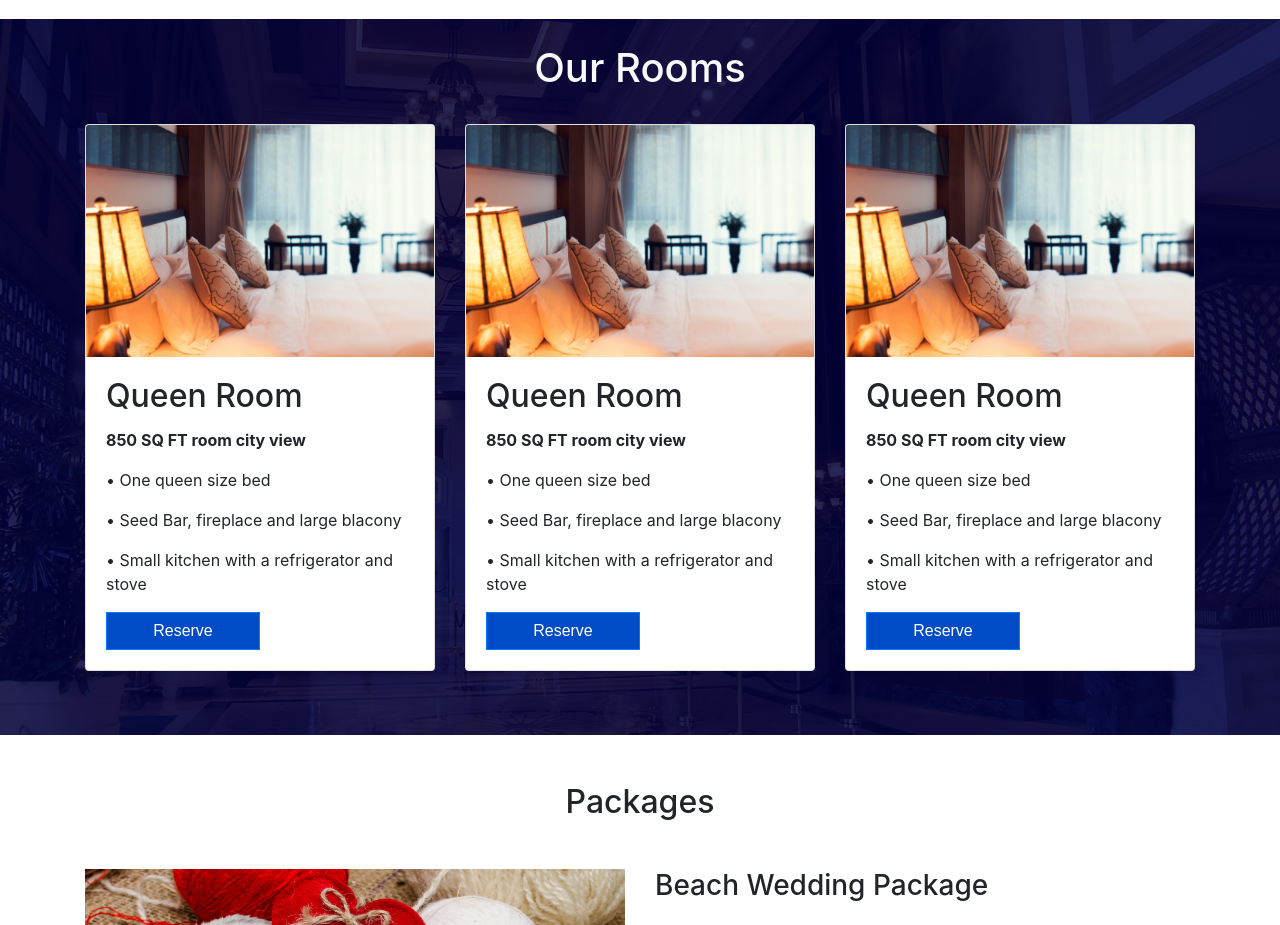
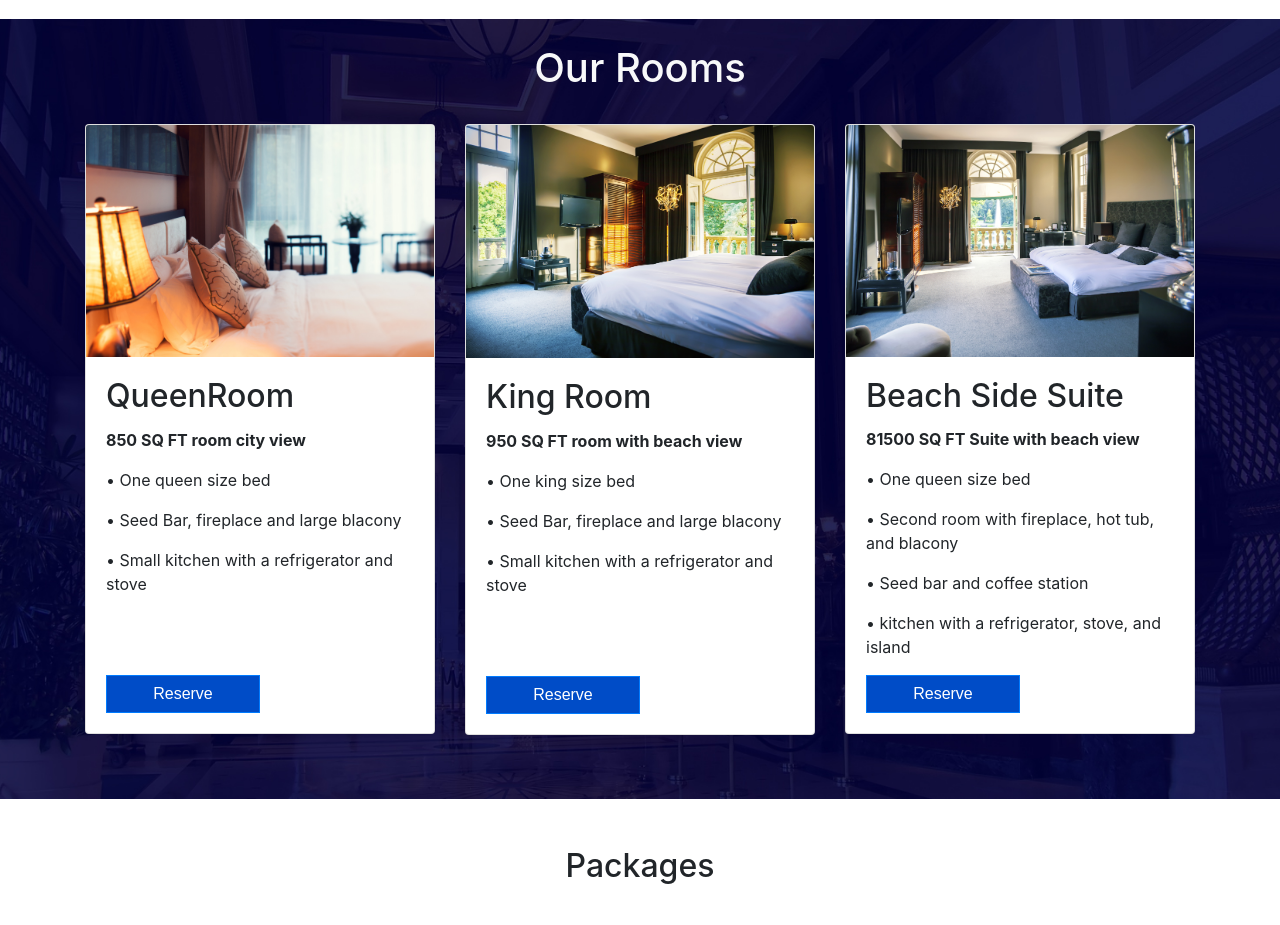
Before and after one commit to Matthew-J-Mendoza/Redo-Websites-React, a React (Create React App) app: page /Hamster_Hotel in a window 1280 px wide. Shown: the part 1040-1965 px from the top of the page. Built offline with nearby package versions, Linux system fonts and the light colour scheme.

Commit message:
Cards display the right info

```diff
--- a/public/index.html
+++ b/public/index.html
@@ -10,11 +10,13 @@
       content="Web site created using create-react-app"
     />
     <link rel="apple-touch-icon" href="%PUBLIC_URL%/logo192.png" />
+
     <!--
       manifest.json provides metadata used when your web app is installed on a
       user's mobile device or desktop. See https://developers.google.com/web/fundamentals/web-app-manifest/
     -->
     <link rel="manifest" href="%PUBLIC_URL%/manifest.json" />
+
     <!--
       Notice the use of %PUBLIC_URL% in the tags above.
       It will be replaced with the URL of the `public` folder during the build.
@@ -24,7 +26,7 @@
       work correctly both with client-side routing and a non-root public URL.
       Learn how to configure a non-root public URL by running `npm run build`.
     -->
-    <title>React App</title>
+    <title>React Redo Websites</title>
   </head>
   <body>
     <noscript>You need to enable JavaScript to run this app.</noscript>
--- /dev/null
+++ b/src/Components/Hamster_Hotel/HHcomponents/RoomFolder/CardData.js
@@ -0,0 +1,15 @@
+export const QueensRoom ={
+    title: "QueenRoom",
+    dimension: "850 SQ FT room city view",
+    list: ['• One queen size bed','• Seed Bar, fireplace and large blacony','• Small kitchen with a refrigerator and stove']
+}
+export const KingRoom ={
+    title: "King Room",
+    dimension: "950 SQ FT room with beach view",
+    list: ['• One king size bed','• Seed Bar, fireplace and large blacony','• Small kitchen with a refrigerator and stove']
+}
+export const BeachSuit ={
+    title: "Beach Side Suite",
+    dimension: "81500 SQ FT Suite with beach view",
+    list: ['• One queen size bed','• Second room with fireplace, hot tub, and blacony','• Seed bar and coffee station','•  kitchen with a refrigerator, stove, and island']
+}
--- a/src/Components/Hamster_Hotel/HHcomponents/RoomFolder/Cards.js
+++ b/src/Components/Hamster_Hotel/HHcomponents/RoomFolder/Cards.js
@@ -1,22 +1,22 @@
 import { Container, Row, Col, Card, Button } from 'react-bootstrap';
 //Temp
-import RoomImg from "../../images/room1.jpg"
 
 
-export const RoomCard = () => {
+
+export const RoomCard = (Props) => {
     return (
         <div className="d-flex justify-content-center mt-4">
             <Card style={{ width: '26rem' }}>
-                <Card.Img variant="top" src={RoomImg} />
+                <Card.Img variant="top" src={Props.img} />
                 <Card.Body>
-                    <h2 className="card-title">Queen Room</h2>
-                    <p className="card-text"><b>850 SQ FT room city view</b></p>
+                    <h2 className="card-title">{Props.data.title}</h2>
+                    <p className="card-text"><b>{Props.data.dimension}</b></p>
                     <Card.Text>
-                        <p>• One queen size bed</p>
-                        <p>• Seed Bar, fireplace and large blacony</p>
-                        <p>• Small kitchen with a refrigerator and stove</p>
+                        {Props.data.list.map(thing=>{
+                            return <p className="card-text">{thing}</p>
+                        })}
                     </Card.Text>
-                    <Button variant="primary" className="room-card-btn">Reserve</Button>
+                    <Button variant="primary" className={Props.align} >Reserve</Button>
                 </Card.Body>
             </Card>
         </div>
--- a/src/Components/Hamster_Hotel/HHcomponents/RoomFolder/RoomsSection.js
+++ b/src/Components/Hamster_Hotel/HHcomponents/RoomFolder/RoomsSection.js
@@ -1,6 +1,10 @@
 import {Container,Row,Col} from 'react-bootstrap';
 import {RoomCard} from './Cards'
+import RoomImg1 from "../../images/room1.jpg"
+import RoomImg2 from "../../images/room3.jpg"
+import RoomImg3 from "../../images/room2.jpg"
 
+import {QueensRoom, KingRoom, BeachSuit} from './CardData'
 export const Rooms = () =>{
     return(
         <div className="mt-5 rooms-background">
@@ -10,13 +14,13 @@ export const Rooms = () =>{
                     <Col lg={12}>
                     <Row>
                         <Col lg={4}>
-                        <RoomCard/>
+                        <RoomCard img={RoomImg1} data={QueensRoom} align='room-card-btn btn-align'/>
                         </Col>
                         <Col lg={4}>
-                        <RoomCard/>
+                        <RoomCard img={RoomImg2} data={KingRoom} align='room-card-btn btn-align'/>
                         </Col>
                         <Col lg={4}>
-                        <RoomCard/>
+                        <RoomCard img={RoomImg3} data={BeachSuit} align='room-card-btn'/>
                         </Col>
                     </Row>
                     </Col>
--- a/src/Components/Hamster_Hotel/HHstyle.css
+++ b/src/Components/Hamster_Hotel/HHstyle.css
@@ -68,6 +68,10 @@
     border-radius: 0%;
     font-family: 'Source Sans Pro', sans-serif;
     background-color: #004CC7 !important;
+}
+.btn-align{
+    margin-top: 20.4%;
+
 }
 
 /* Packages */
```
Also changed, not shown: 1 other file (tests, documents, lock files or other folders).
